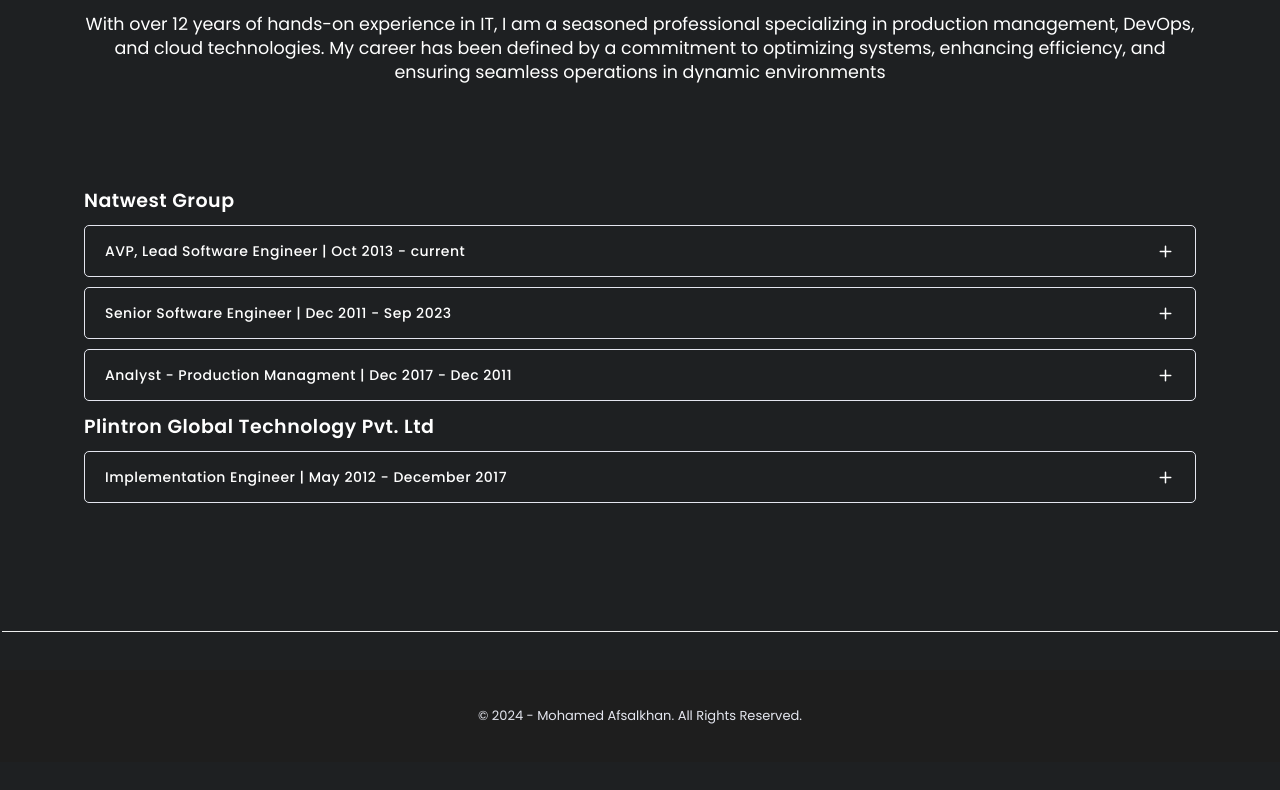
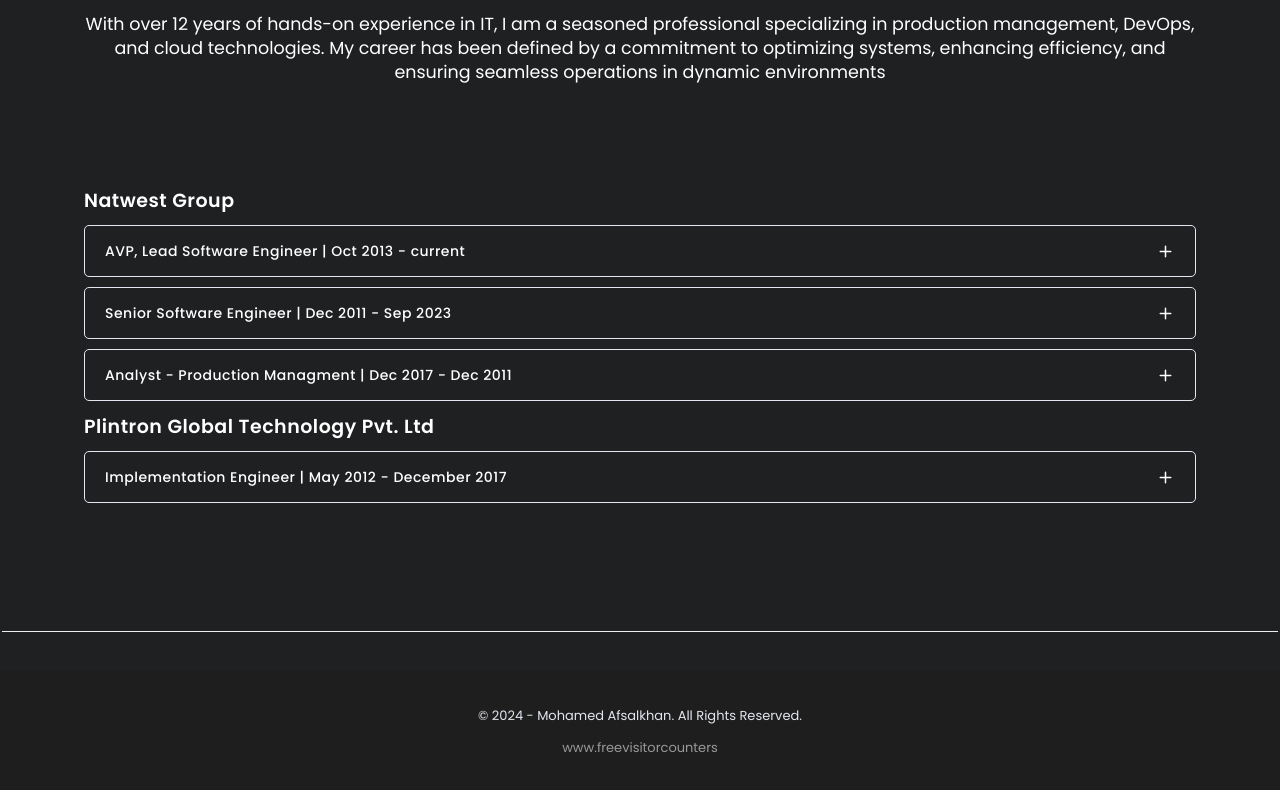
Before and after one commit to smhafsalkhan/khansnetwork, a plain HTML site: page staticfiles/index.html in a window 1280 px wide. Shown: the part 2416-3206 px from the top of the page. Before the commit the page ends 3178 px from the top, so only its background shows below. Drawn offline with Linux system fonts and the light colour scheme; files whose address does not match are found by name.

Commit message:
Update index.html
Counter

```diff
--- a/staticfiles/index.html
+++ b/staticfiles/index.html
@@ -254,7 +254,11 @@
         <footer id="footer">
             <div class="copyright-content">
                 <div class="container">
-                    <div class="copyright-text text-center">&copy; 2024 - Mohamed Afsalkhan. All Rights Reserved. </div>
+                    <div class="copyright-text text-center">&copy; 2024 - Mohamed Afsalkhan. All Rights Reserved.<br>
+                         <a href='http://www.freevisitorcounters.com'>www.freevisitorcounters</a> <script type='text/javascript' src='https://www.freevisitorcounters.com/auth.php?id=6fd0557552e7a1ed4a1b3184205ef817eba54515'></script>
+<script type="text/javascript" src="https://www.freevisitorcounters.com/en/home/counter/1327148/t/5"></script>
+
+                         </div>
                 </div>
             </div>
         </footer>
```
